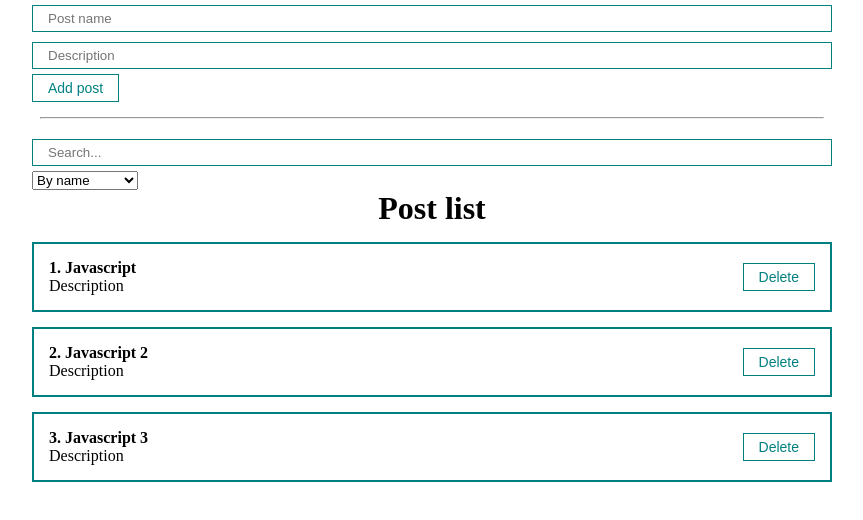
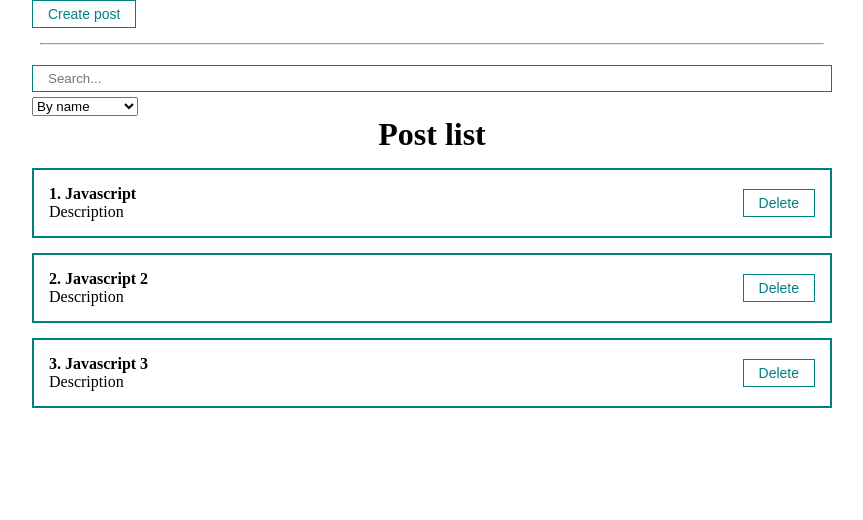
Before and after one commit to igor-romasiuk/react-course, a React (Create React App) app: page / in a window 1280 px wide. Shown: the top 520 px of the page, without its empty margins (208-1071 px from the left). Built offline with nearby package versions, Linux system fonts and the light colour scheme.

Commit message:
update code

```diff
--- a/src/App.js
+++ b/src/App.js
@@ -7,6 +7,7 @@ import MyInput from "./components/UI/input/MyInput";
 import PostForm from "./components/PostForm";
 import MySelect from "./components/UI/select/MySelect";
 import PostFilter from "./components/PostFilter";
+import MyModal from "./components/UI/MyModal/MyModal";
 
 function App() {
   const [posts, setPosts] = useState([
@@ -16,6 +17,7 @@ function App() {
   ])
 
   const [filter, setFilter] = useState({sort: '', query: ''})
+  const [modal, setModal] = useState(false);
 
   const sortedPosts = useMemo(() => {
     if (filter.sort) {
@@ -32,6 +34,7 @@ function App() {
 
   const createPost = (newPost) => {
     setPosts([...posts, newPost])
+    setModal(false)
   }
 
   const removePost = (post) => {
@@ -40,16 +43,18 @@ function App() {
 
   return (
     <div className="App">
-      <PostForm create={createPost}/>
+      <MyButton onClick={() => setModal(true)}>
+        Create post
+      </MyButton>
+      <MyModal visible={modal} setVisible={setModal}>
+        <PostForm create={createPost}/>
+      </MyModal>
       <hr style={{margin: '15px 8px'}}/>
       <PostFilter
         filter={filter}
         setFilter={setFilter}
       />
-      {sortedAndSearchedPosts.length
-        ? <PostList remove={removePost} posts={sortedAndSearchedPosts} title='Post list'/>
-        : <h2 style={{textAlign: 'center', color: 'grey'}}>Posts not found</h2>
-      }
+      <PostList remove={removePost} posts={sortedAndSearchedPosts} title='Post list'/>
     </div>
   )
 }
--- a/src/components/PostList.jsx
+++ b/src/components/PostList.jsx
@@ -2,6 +2,13 @@ import React from "react";
 import PostItem from "./PostItem";
 
 const PostList = ({posts, title, remove}) => {
+    if (!posts.length) {
+
+        return (
+
+            <h2 style={{textAlign: 'center', color: 'grey'}}>Posts not found</h2>
+        )
+    }
 
     return (
         <div>
```
